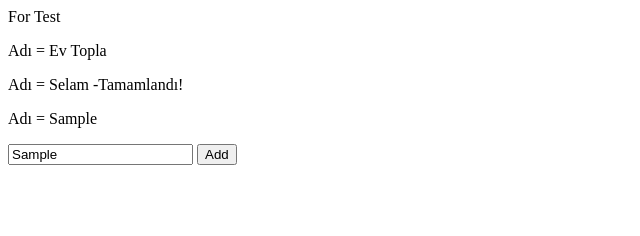
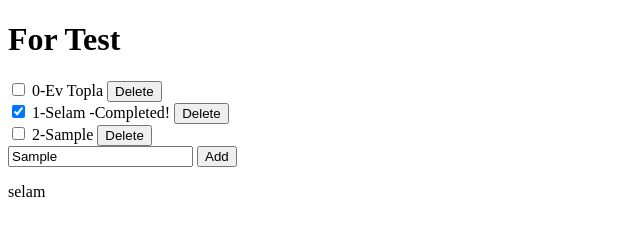
Before and after one commit to HasanHuseyinDemir/Anchors-Framework, a plain HTML site: page Versions/0-Tests/1.3-Update/Function Test/index.html in a window 1280 px wide. Both pictures are taken after typing "Sample" into the empty fields and a click on the button "Add". Shown: the whole page, without its empty margins (0-640 px from the left). Drawn offline with Linux system fonts and the light colour scheme.

Commit message:
onmount lifecycle eklendi

```diff
--- a/Versions/0-Tests/1.3-Update/Function Test/core/ElementGen/html.js
+++ b/Versions/0-Tests/1.3-Update/Function Test/core/ElementGen/html.js
@@ -3,10 +3,14 @@ export function html(data,...keys){
         nodeLists:[],
         onEffect:null,
         onUnmount:null,
+        onMount:null,
+        onSignal:null,
         active:true,
         memo:false,
+        mounted:false,
         childComponents:[],
-        key:Math.random()
+        key:Math.random(),
+        target:null
     }
     /////////////////////////////////////////////////////////////////////
     let randomComment=`<span class="achrplcelem"></span>`;
@@ -48,6 +52,18 @@ export function html(data,...keys){
                         }
                     })
                 }
+        }
+        signal();
+    }
+    const signal=()=>{
+        if(details.onSignal&&details.mounted){
+            details.onSignal();
+        }
+    }
+    const mount=()=>{
+        if(details.mounted==false){
+            details.mounted=true;
+            details.onMount?details.onMount():"";
         }
     }
     ////////////////////////////////////////////////////////////////////////////
@@ -106,21 +122,42 @@ export function html(data,...keys){
         details.onUnmount?details.onUnmount():"";
         details.active=false;
     }}
+    let kill=()=>{
+        unmount.callback();
+        let target=details.target;
+        target.querySelector(`[anc-key='${details.key}']`).remove();
+    }
 
-    return {content,details,unmount,effect};
+    content.firstElementChild.setAttribute("anc-key",details.key);
+
+    return {content,details,unmount,effect,kill,signal,mount};
 }
 
-Object.prototype.onEffect=function(first){
-    switch(typeof first){
-        case "function":this.details.onEffect=first;break;
+Object.prototype.onEffect=function($a){
+    switch(typeof $a){
+        case "function":this.details.onEffect=$a;break;
         case undefined:default:this.details.onEffect=null;break;
     }
 }
 
-Object.prototype.onUnmount=function(first){
-    switch(typeof first){
-        case "function":this.details.onUnmount=first;break;
+Object.prototype.onUnmount=function($a){
+    switch(typeof $a){
+        case "function":this.details.onUnmount=$a;break;
         case undefined:default:this.details.onUnmount=null;break;
+    }
+}
+
+Object.prototype.onMount=function($a){
+    switch(typeof $a){
+        case "function":this.details.onMount=$a;break;
+        case undefined:default:this.details.onMount=null;break;
+    }
+}
+
+Object.prototype.onSignal=function($a){
+    switch(typeof $a){
+        case "function":this.details.onSignal=$a;break;
+        case undefined:default:this.details.onSignal=null;break;
     }
 }
 
--- /dev/null
+++ b/Versions/0-Tests/1.3-Update/Function Test/core/StateManagement/for.js
@@ -0,0 +1,39 @@
+export const For=function(a,t){
+    let array=a;
+    let template=t;
+    let fragment=document.createElement("div");
+    let type="For";
+
+    //init
+    let comp=array.map(template);
+    comp.forEach((e)=>{
+        fragment.append(e.content)
+        e.details.target=fragment
+    })
+
+    const update=()=>{
+        comp.forEach((e)=>{e.signal()})
+    };
+
+    const push=(object)=>{
+        array.push(object);
+        let el=template(array[array.length-1],array.length-1)
+        el.details.target=fragment
+        fragment.append(el.content);
+        el.mount();
+    };
+
+    const remove=(object)=>{
+        let ind=null;
+        array.forEach((e,index)=>{
+            if(JSON.stringify(e)==JSON.stringify(object)){
+                ind=index;
+            }
+        })
+        ind?(console.log(array[ind-1]),delete array[ind]):"";
+        update();
+    }
+
+    update();
+    return {type,fragment,update,push,remove,array}
+}
--- a/Versions/0-Tests/1.3-Update/Function Test/core/anchors.mjs
+++ b/Versions/0-Tests/1.3-Update/Function Test/core/anchors.mjs
@@ -2,8 +2,9 @@ import { html } from "./ElementGen/html.js";
 import { c } from "./ElementGen/c.js";
 import { value } from "./StateManagement/variable.js";
 import { simpleFor } from "./StateManagement/simpleFor.js";
+import { For } from "./StateManagement/for.js";
 
-export { html,c,value,simpleFor}
+export { html,c,value,For,simpleFor}
 
 export const core={
     registeredRenders:[],
@@ -112,22 +113,20 @@ else if (typeof page=="function"){
             }
         })
         core.registeredRenders=core.registeredRenders.filter((e)=>e.target[0]!=this[0])
-
     }
     let data=page(args)
     item.append(data.content)
+    data.details.target=this;
     core.registeredRenders.push({target:this,data})
 }
 })}
 
 Object.prototype.getMark=function(mark){
     let selected=this.content.selectElement(`[mark='${mark}']`)
-    console.log(selected)
     if(selected.length>1){
         selected.forEach((e)=>{
             e.removeAttribute("mark");
         })
-        console.log("Buttnw")
     }else{
         selected.removeAttribute("mark");
     }
--- a/Versions/0-Tests/1.3-Update/Function Test/index.html
+++ b/Versions/0-Tests/1.3-Update/Function Test/index.html
@@ -10,6 +10,6 @@
 <body>
 
     <div id="app"></div>
-
+<p>selam</p>
 </body>
 </html>
--- a/Versions/0-Tests/1.3-Update/Function Test/index2.js
+++ b/Versions/0-Tests/1.3-Update/Function Test/index2.js
@@ -1,4 +1,4 @@
-import { simpleFor, html } from "./core/anchors.mjs";
+import { For, html } from "./core/anchors.mjs";
 
 
 const Tasks = [
@@ -6,39 +6,62 @@ const Tasks = [
     { name: "Selam", completed: true, src: "web" },
   ];
 
-  const todoList = simpleFor(Tasks, (e, index) => {
-    return /*html*/`<p key=${index}>Adı = ${e.name} ${e.completed?"-Tamamlandı!":""}</p>`
+  const todoList = For(Tasks, (e, index) => {
+    let page=html/*html*/`
+    <div>
+    <input type="checkbox" [[checkbox]]>
+    ${()=>index}-${()=>e.name} ${()=>e.completed?"-Completed!":""}
+    <button [[deletebtn]]>Delete</button>
+    </div>
+    `
+
+    let deletebtn=page.getMark("deletebtn");
+    let check=page.getMark("checkbox");
+
+    check.checked=e.completed;
+
+    check.onInput=(el)=>{
+        e.completed=el.target.checked;
+        page.effect();
+    }
+
+    page.onSignal(()=>{
+        todoList.array[e]?"":page.kill()
+    })
+
+    page.onMount(()=>{
+        console.log(e+" Eklendi")
+    })
+
+    deletebtn.onClick=()=>{
+        todoList.remove(e)
+    }
+
+    page.onUnmount(()=>{console.log(e.name+" Uçtu")})
+
+    return page
   });
 
 const Page = () => {
   let Main=html/*html*/`
-  <div>For Test</div>
+  <div>
+  <h1>For Test</h1>
 
-  <div [[tests]]>${todoList}</div>
+  ${todoList}
+
 
   <input [[input]]>
   <button [[addButton]]>Add</button>
+  </div>
   `
 
   let input=Main.getMark("input");
   let add=Main.getMark("addButton");
-  let tests=Main.getMark("tests");
 
-  tests.onClick=(e)=>{
-    let getKEY=e.target.getAttribute("key");
-    if(Tasks[getKEY].completed==false){
-        Tasks[getKEY].completed=true
-    }else if(Tasks[getKEY].completed==true){
-        delete Tasks[getKEY]
-    }
-
-    todoList.update();
-  }
 
 
   add.onClick=()=>{
-    input.value?Tasks.push({name:input.value,completed:false,src:""}):console.log("BOŞ")
-    todoList.update();
+    input.value?todoList.push({name:input.value,completed:false,src:""}):"";
   }
 
   return Main
```
